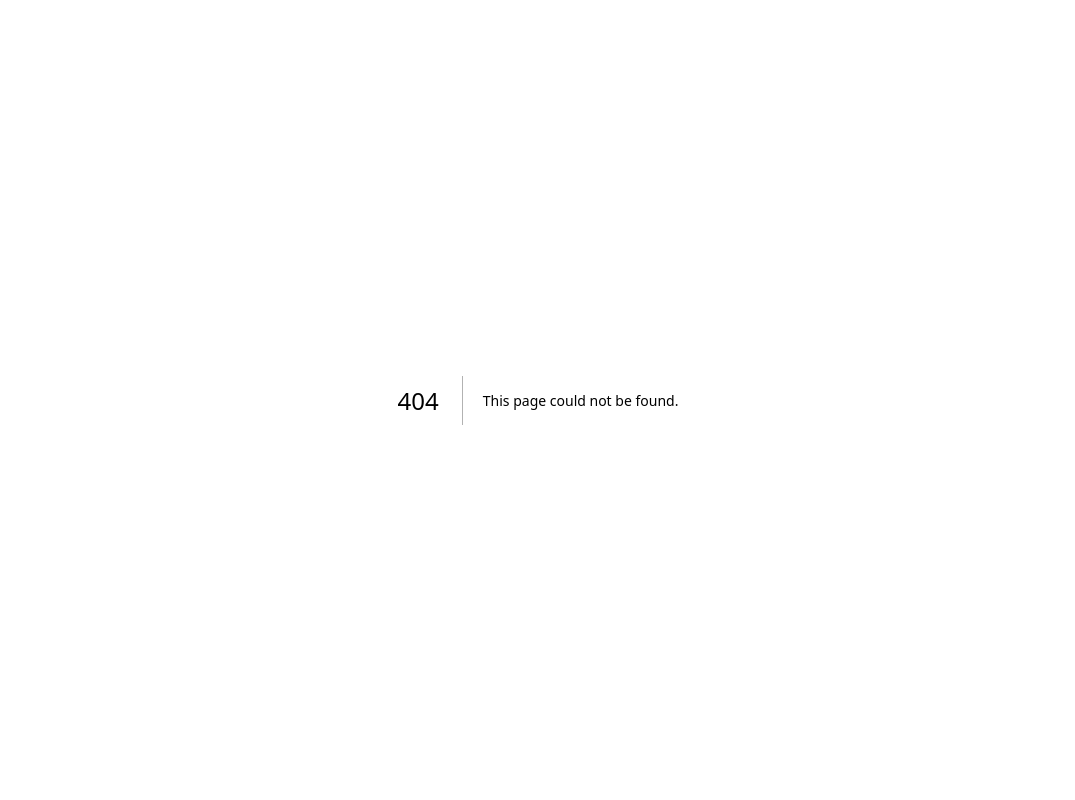
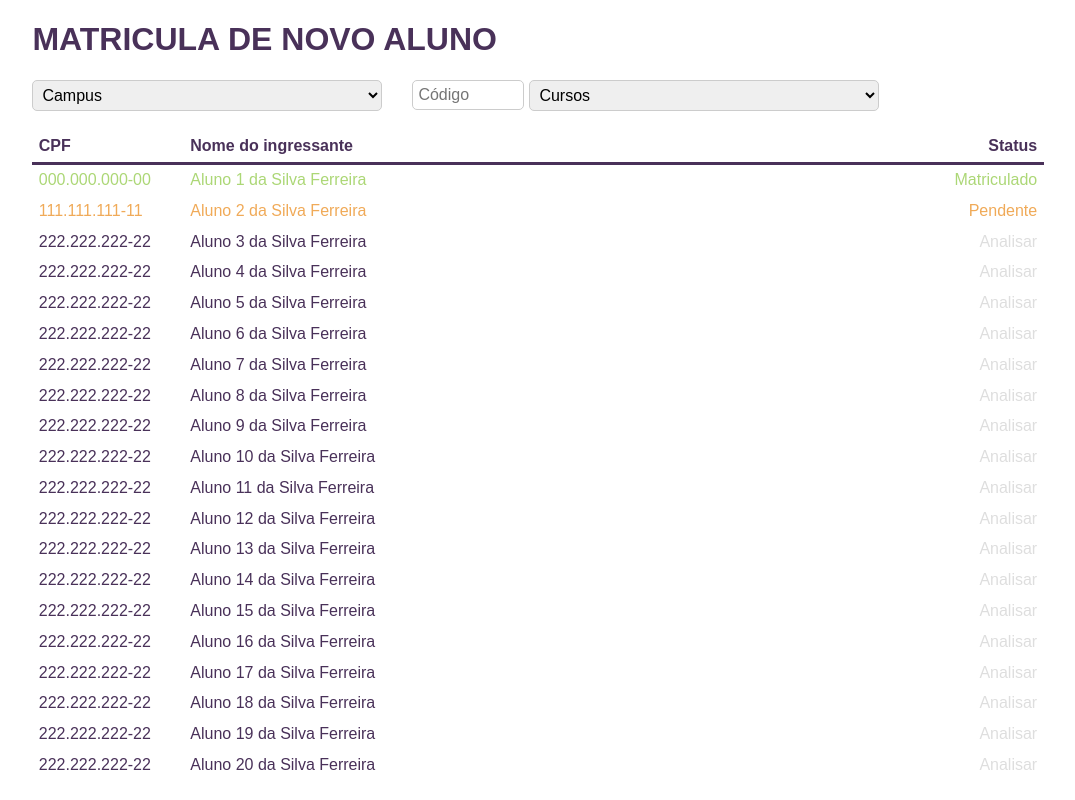
Before and after one commit to EdivanCarvalho1/registro-academico-front, a Next.js app: page /matricula_registro in a window 1280 px wide. Before the commit this address had no page. Shown: the whole page, without its empty margins (102-1177 px from the left). Built offline with nearby package versions, Linux system fonts and the light colour scheme.

Commit message:
adiciona tela de Matrícula de Registro Escolar

```diff
--- /dev/null
+++ b/src/pages/matricula_registro/components/SelectInpurt.js
@@ -0,0 +1,42 @@
+import React from "react";
+
+const SelectInput = ({
+  defaultValue,
+  width = "100px",
+  options,
+  value,
+  onChange,
+  rounded = true,
+  padding = "5px",
+  fontSize = "16px",
+  border = "1px solid #ccc",
+  margin = "0",
+}) => {
+  const styles = {
+    select: {
+      width: width,
+      borderRadius: rounded ? "5px" : "0",
+      padding: padding,
+      fontSize: fontSize,
+      border: border,
+      margin: margin,
+    },
+  };
+
+  return (
+    <div className="select-input">
+      <select value={value} onChange={onChange} style={styles.select}>
+        <option value="" disabled>
+          {defaultValue}
+        </option>
+        {options.map((option, index) => (
+          <option key={index} value={option.value}>
+            {option.label}
+          </option>
+        ))}
+      </select>
+    </div>
+  );
+};
+
+export default SelectInput;
--- /dev/null
+++ b/src/pages/matricula_registro/components/Table.js
@@ -0,0 +1,26 @@
+export default function Table({ usuarios }) {
+  return (
+    <table className="table">
+      <thead>
+        <tr>
+          <th>CPF</th>
+          <th>Nome do ingressante</th>
+          <th>Status</th>
+        </tr>
+      </thead>
+      <tbody>
+        {usuarios.map((user, index) => (
+          <tr key={index}>
+            <td className={user.status == "Analisar" ? "primary-color" : user.status.toLowerCase()}>
+              {user.cpf}
+            </td>
+            <td className={user.status == "Analisar" ? "primary-color" : user.status.toLowerCase()}>
+              {user.name}
+            </td>
+            <td className={user.status.toLowerCase()}>{user.status}</td>
+          </tr>
+        ))}
+      </tbody>
+    </table>
+  );
+}
--- /dev/null
+++ b/src/pages/matricula_registro/components/TextInput.js
@@ -0,0 +1,35 @@
+export default function TextInput({
+  width = "100px",
+  onChange = () => {},
+  placeholder = "Digite aqui",
+  rounded = true,
+  padding = "5px",
+  fontSize = "16px",
+  border = "1px solid #ccc",
+  margin = "0",
+  value,
+}) {
+  const styles = {
+    TextInput: {
+      width: width,
+      borderRadius: rounded ? "5px" : "0",
+      padding: padding,
+      fontSize: fontSize,
+      border: border,
+      margin: margin,
+    },
+  };
+
+  return (
+    <div>
+      <input
+        type="text"
+        id="input"
+        placeholder={placeholder}
+        style={styles.TextInput}
+        onChange={onChange}
+        value={value}
+      />
+    </div>
+  );
+}
--- /dev/null
+++ b/src/pages/matricula_registro/data.js
@@ -0,0 +1,46 @@
+let lista_usuarios = [
+  {
+    cpf: "000.000.000-00",
+    name: "Aluno 1 da Silva Ferreira",
+    status: "Matriculado",
+  },
+  {
+    cpf: "111.111.111-11",
+    name: "Aluno 2 da Silva Ferreira",
+    status: "Pendente",
+  },
+  {
+    cpf: "222.222.222-22",
+    name: "Aluno 3 da Silva Ferreira",
+    status: "Analisar",
+  },
+];
+
+for (let i = 0; i < 17; i++) {
+  lista_usuarios.push({
+    cpf: "222.222.222-22",
+    name: `Aluno ${i + 4} da Silva Ferreira`,
+    status: "Analisar",
+  });
+}
+
+let lista_cursos = [
+  { value: "sistemas_informacao", label: "Sistemas de Informação" },
+  { value: "engenharia_computacao", label: "Engenharia da Computação" },
+  { value: "engenharia_software", label: "Engenharia de Software" },
+  { value: "redes_computadores", label: "Redes de Computadores" },
+  { value: "gestao_tecnologia", label: "Gestão da Tecnologia da Informação" },
+  { value: "gestao_negocios", label: "Gestão de Negócios" },
+  { value: "gestao_projetos", label: "Gestão de Projetos" },
+  { value: "gestao_qualidade", label: "Gestão da Qualidade" },
+  { value: "gestao_rh", label: "Gestão de Recursos Humanos" },
+  { value: "gestao_marketing", label: "Gestão de Marketing" },
+  { value: "gestao_financeira", label: "Gestão Financeira" },
+  { value: "gestao_logistica", label: "Gestão Logística" },
+  { value: "gestao_vendas", label: "Gestão de Vendas" },
+  { value: "gestao_compras", label: "Gestão de Compras" },
+  { value: "gestao_estoque", label: "Gestão de Estoque" },
+  { value: "gestao_producao", label: "Gestão da Produção" },
+];
+
+export { lista_usuarios, lista_cursos };
--- /dev/null
+++ b/src/pages/matricula_registro/index.js
@@ -0,0 +1,51 @@
+import Input from "./components/TextInput";
+import SelectInput from "./components/SelectInpurt";
+import Table from "./components/Table";
+import { lista_cursos, lista_usuarios } from "./data";
+import React from "react";
+
+import "./style.css";
+
+export default function MatriculaRegistro() {
+  const [campusValue, setCampusValue] = React.useState("");
+  const [codigoInputValue, setCodigoInputValue] = React.useState("");
+  const [cursoValue, setCursoValue] = React.useState("");
+
+  return (
+    <div className="matricula-registro-container">
+      <h1>MATRICULA DE NOVO ALUNO</h1>
+
+      <div className="inputs">
+        <SelectInput
+          options={[
+            { value: "centro", label: "Centro" },
+            { value: "guarus", label: "Guarus" },
+          ]}
+          width="350px"
+          value={campusValue}
+          onChange={(e) => setCampusValue(e.target.value)}
+          defaultValue="Campus"
+        />
+
+        <Input
+          width="100px"
+          placeholder="Código"
+          margin="0 0 0 30px"
+          value={codigoInputValue}
+          onChange={(e) => setCodigoInputValue(e.target.value)}
+        />
+
+        <SelectInput
+          options={lista_cursos}
+          width="350px"
+          value={cursoValue}
+          onChange={(e) => setCursoValue(e.target.value)}
+          margin="0 0 0 5px"
+          defaultValue={"Cursos"}
+        />
+      </div>
+
+      <Table usuarios={lista_usuarios} />
+    </div>
+  );
+}
--- /dev/null
+++ b/src/pages/matricula_registro/style.css
@@ -0,0 +1,79 @@
+.main-color {
+  color: rgb(73, 49, 89);
+}
+:root {
+  --primary-color: rgb(73, 49, 89);
+  --success-color: rgb(172, 215, 118);
+  --pending-color: rgb(240, 170, 88);
+  --neutral-color: rgb(222, 222, 222);
+}
+
+.matricula-registro-container {
+  width: 80%;
+  font-family: sans-serif;
+  margin: 10px auto;
+}
+
+h1 {
+  color: var(--primary-color);
+}
+
+.inputs {
+  margin: 20px 0;
+  display: flex;
+}
+
+.analisar {
+  color: var(--neutral-color);
+}
+
+.pendente {
+  color: var(--pending-color);
+}
+
+.matriculado {
+  color: var(--success-color);
+}
+
+.primary-color {
+  color: var(--primary-color);
+}
+
+.table {
+  width: 100%;
+  border-collapse: collapse;
+  table-layout: fixed;
+}
+
+.table th {
+  color: var(--primary-color);
+}
+
+.table th,
+.table td {
+  padding: 0.4rem;
+  text-align: left;
+  overflow: hidden;
+  text-overflow: ellipsis;
+  white-space: nowrap;
+}
+
+.table th:nth-child(1),
+.table td:nth-child(1) {
+  width: 15%;
+}
+
+.table th:nth-child(2),
+.table td:nth-child(2) {
+  width: 40%;
+}
+
+.table th:nth-child(3),
+.table td:nth-child(3) {
+  width: 50%;
+  text-align: right;
+}
+
+.table thead tr {
+  border-bottom: 3px solid var(--primary-color);
+}
```
